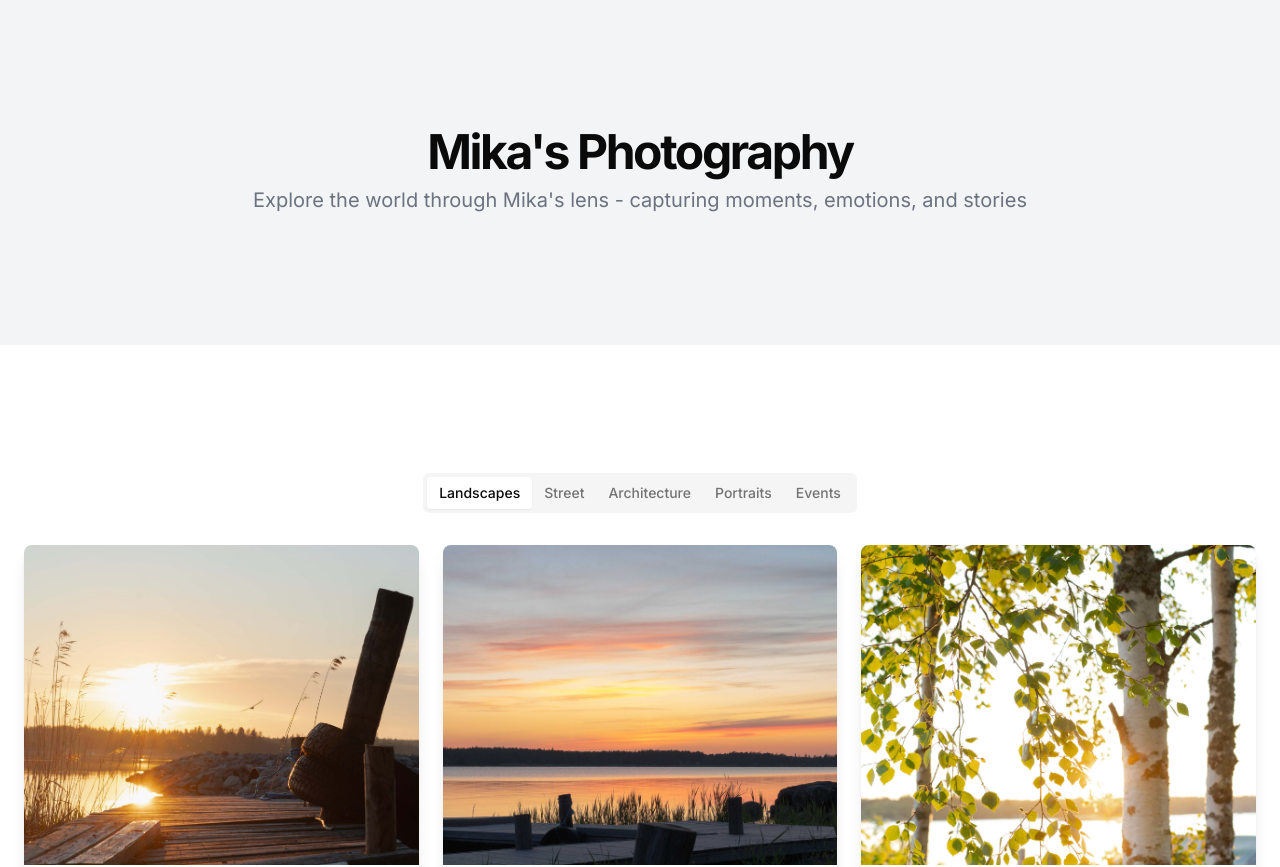
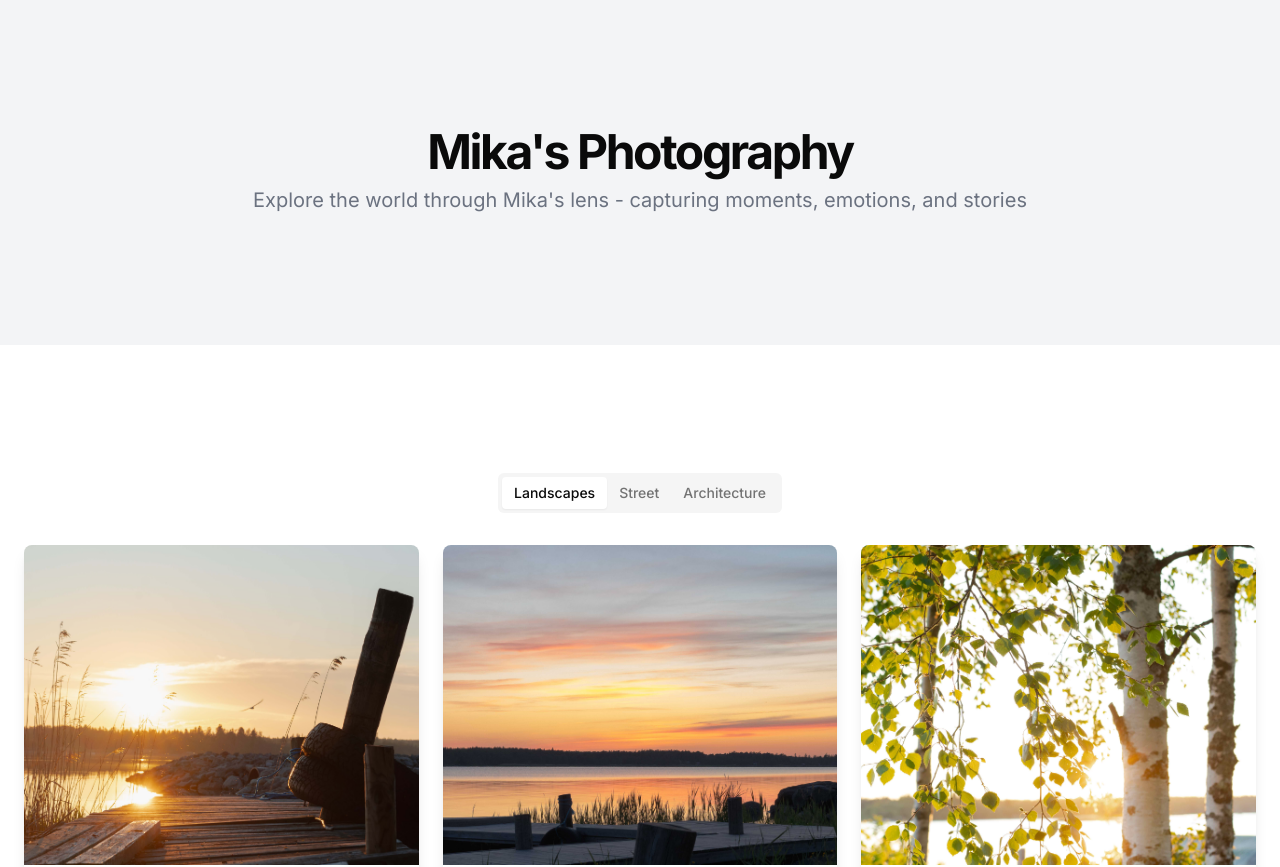
Before and after one commit to ehkettle/mika-media-and-my-journey, a Next.js app: page /photography in a window 1280 px wide. Shown: the top 867 px of the page. Built offline with nearby package versions, Linux system fonts and the light colour scheme.

Commit message:
refactor: remove Portraits and Events sections, clean placeholders from tabs
Co-authored-by: null <210069305+ehkettle@users.noreply.github.com>

```diff
--- a/app/photography/page.tsx
+++ b/app/photography/page.tsx
@@ -4,16 +4,14 @@ import { Tabs, TabsContent, TabsList, TabsTrigger } from "@/components/ui/tabs"
 import { Footer } from "@/components/footer"
 
 export default function PhotographyPage() {
-  // Photography categories
+  // Photography categories - removed Portraits and Events
   const categories = [
     { id: "landscapes", name: "Landscapes" },
     { id: "street", name: "Street" },
     { id: "architecture", name: "Architecture" },
-    { id: "portraits", name: "Portraits" },
-    { id: "events", name: "Events" },
   ]
 
-  // Images for each category - using Mika's actual photos
+  // Images for each category - using Mika's actual photos and removing placeholders
   const images = {
     landscapes: [
       {
@@ -88,21 +86,6 @@ export default function PhotographyPage() {
         title: "Green Corridor",
         description: "Urban planning at its best - a peaceful green pathway through the city",
       },
-      // Placeholders for remaining street images
-      {
-        id: "street-3",
-        src: "/placeholder.svg?height=700&width=700",
-        alt: "Street photo 3",
-        title: "Urban Rhythm",
-        description: "Candid street photography by Mika",
-      },
-      {
-        id: "street-4",
-        src: "/placeholder.svg?height=700&width=700",
-        alt: "Street photo 4",
-        title: "City Pulse",
-        description: "Candid street photography by Mika",
-      },
     ],
     architecture: [
       {
@@ -119,36 +102,7 @@ export default function PhotographyPage() {
         title: "Urban Curves",
         description: "Elegant lines of a modern pedestrian bridge",
       },
-      // Placeholders for remaining architecture images
-      {
-        id: "architecture-3",
-        src: "/placeholder.svg?height=700&width=700",
-        alt: "Architecture photo 3",
-        title: "Geometric Patterns",
-        description: "Architectural photography by Mika",
-      },
-      {
-        id: "architecture-4",
-        src: "/placeholder.svg?height=700&width=700",
-        alt: "Architecture photo 4",
-        title: "Urban Spaces",
-        description: "Architectural photography by Mika",
-      },
     ],
-    portraits: Array.from({ length: 4 }, (_, i) => ({
-      id: `portrait-${i + 1}`,
-      src: `/placeholder.svg?height=800&width=600`,
-      alt: `Portrait photo ${i + 1}`,
-      title: `Portrait Study ${i + 1}`,
-      description: "Expressive portrait photography by Mika",
-    })),
-    events: Array.from({ length: 4 }, (_, i) => ({
-      id: `event-${i + 1}`,
-      src: `/placeholder.svg?height=600&width=800`,
-      alt: `Event photo ${i + 1}`,
-      title: `Event Coverage ${i + 1}`,
-      description: "Professional event photography by Mika",
-    })),
   }
 
   return (
```
